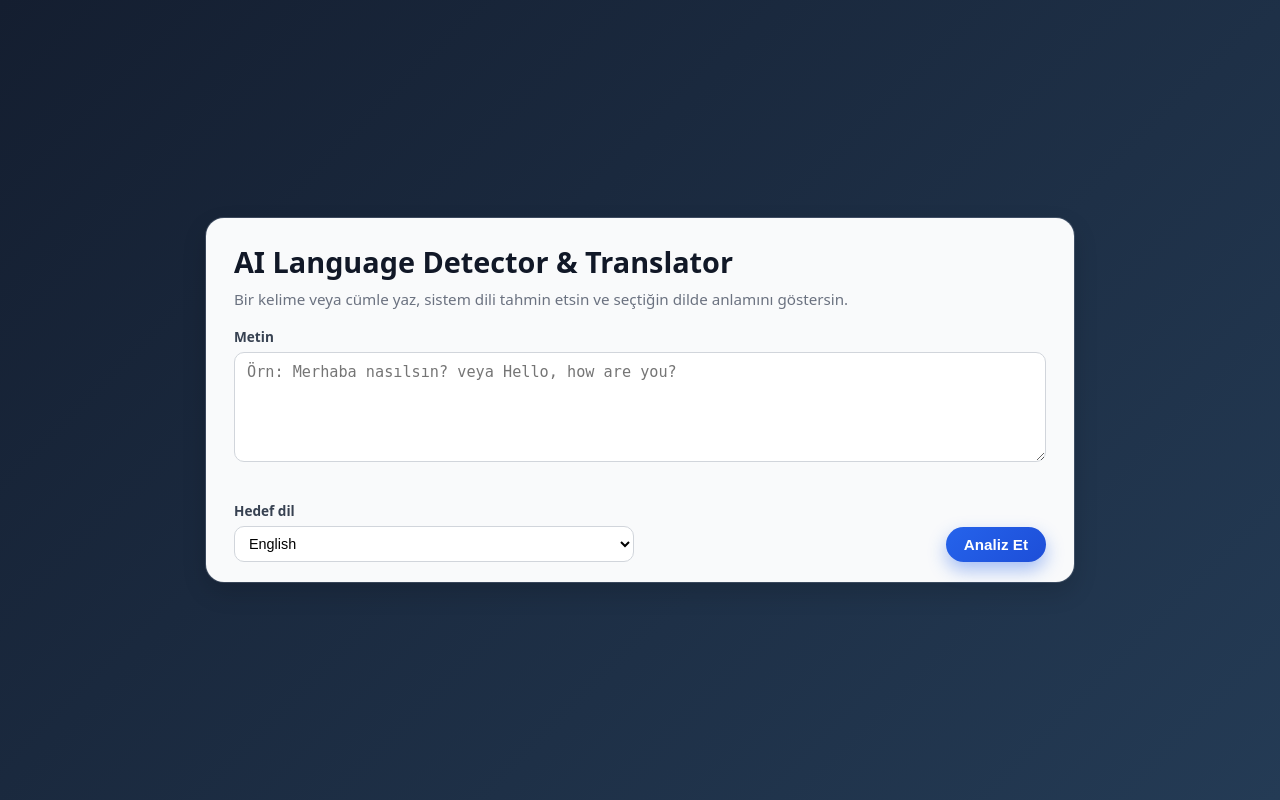
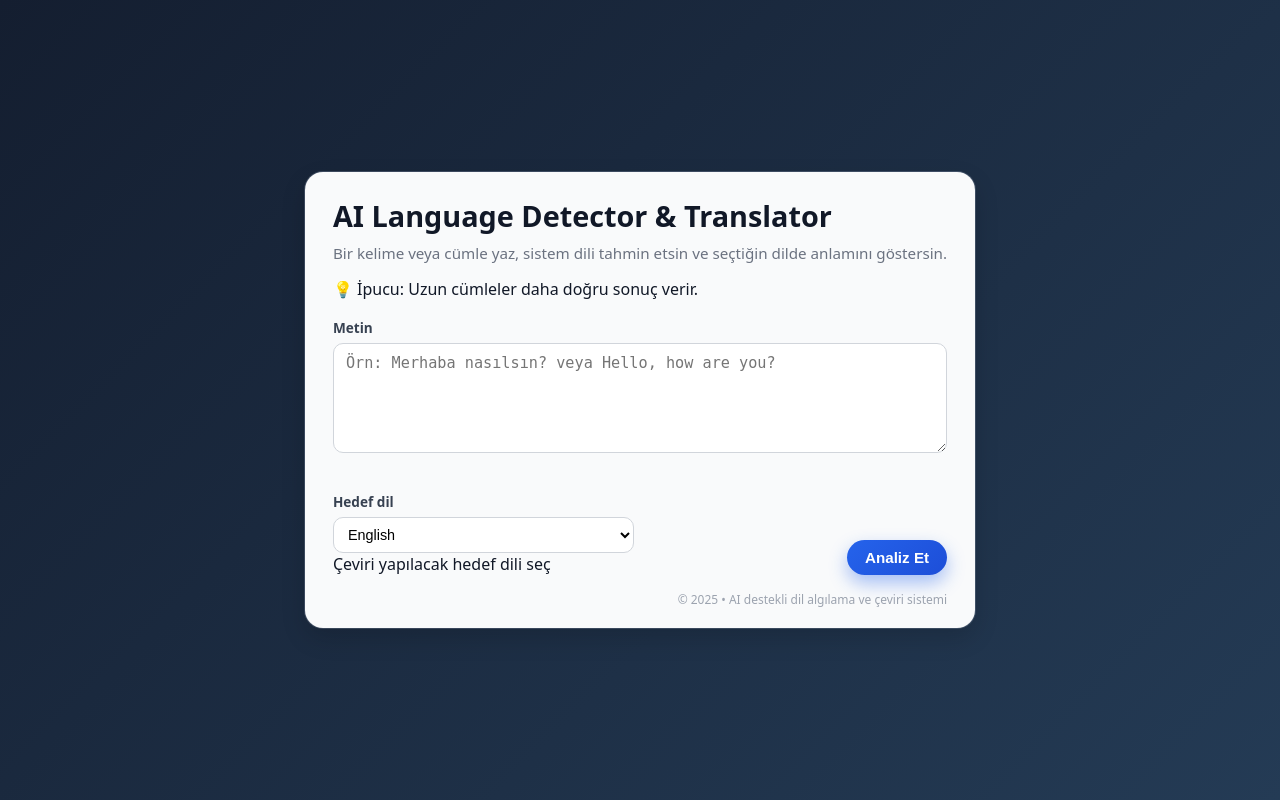
Before and after one commit to Translater09/ai-language-detector, a Flask app: page / in a window 1280 px wide. Run offline with Flask 3, Linux system fonts and the light colour scheme.

Commit message:
Html has been improved

```diff
--- a/templates/index.html
+++ b/templates/index.html
@@ -6,16 +6,27 @@
     <link rel="stylesheet" href="{{ url_for('static', filename='styles.css') }}">
 </head>
 <body>
-<div class="app-container">
+
+<div class="page-wrapper">
     <div class="card">
+
         <h1 class="title">AI Language Detector & Translator</h1>
+
+        <div class="title-underline"></div>
+
         <p class="subtitle">
             Bir kelime veya cümle yaz, sistem dili tahmin etsin ve seçtiğin dilde anlamını göstersin.
         </p>
 
+        <div class="hint">
+            💡 İpucu: Uzun cümleler daha doğru sonuç verir.
+        </div>
+
         <label for="textInput" class="label">Metin</label>
         <textarea id="textInput" class="textarea"
                   placeholder="Örn: Merhaba nasılsın? veya Hello, how are you?"></textarea>
+
+        <div class="divider"></div>
 
         <div class="row">
             <div class="col">
@@ -23,25 +34,38 @@
                 <select id="targetSelect" class="select">
                     <option value="en" selected>English</option>
                     <option value="tr">Türkçe</option>
-                    <option value="es">Español (Spanish)</option>
-                    <option value="fr">Français (French)</option>
-                    <option value="de">Deutsch (German)</option>
-                    <option value="it">Italiano (Italian)</option>
+                    <option value="es">Español</option>
+                    <option value="fr">Français</option>
+                    <option value="de">Deutsch</option>
+                    <option value="it">Italiano</option>
                 </select>
+
+                <div class="select-hint">
+                    Çeviri yapılacak hedef dili seç
+                </div>
             </div>
+
             <div class="col align-end">
-                <button id="analyzeBtn" class="button">Analiz Et</button>
+                <button id="analyzeBtn" class="button">
+                    <span class="btn-text">Analiz Et</span>
+                    <span class="spinner hidden"></span>
+                </button>
             </div>
         </div>
 
         <div id="result" class="result hidden">
-            <!-- JS burayı dolduracak -->
+            <!-- JS dolduracak -->
         </div>
 
+        <div class="footer">
+            © 2025 • AI destekli dil algılama ve çeviri sistemi
+        </div>
 
     </div>
 </div>
 
+<!-- ✅ DOĞRU SCRIPT KAPANIŞI -->
 <script src="{{ url_for('static', filename='script.js') }}"></script>
+
 </body>
 </html>
```
